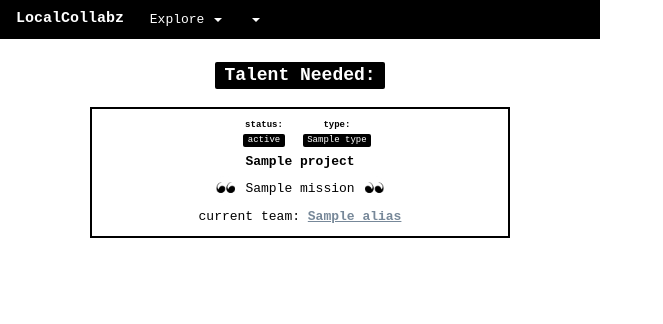
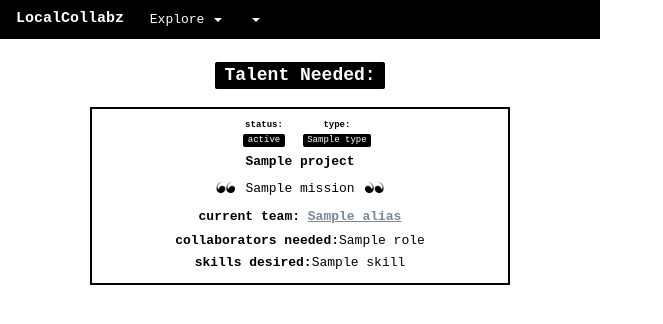
Before and after one commit to RoxanneTabuena/local_collabz, a Flask app: template flask_app/templates/feed.html in a window 1280 px wide. Shown: the top 324 px of the page, without its empty margins (0-663 px from the left). Run offline with Flask 3, Linux system fonts and the light colour scheme; the template is opened without the code that fills it: most values are stand-ins (such as "Sample title", 1, 10 or a date in 2020).

Commit message:
snapshot now displays roles needed

```diff
--- a/flask_app/templates/feed.html
+++ b/flask_app/templates/feed.html
@@ -107,11 +107,27 @@
                 <img src="{{ url_for('static',filename='img/icons/close_quote.png')}}" alt="close quotes icon" class="close quotes">
             </p>
             <div class="sect">
-                <p class="sect_title">current team:</p>
+                <p class="sect_title thic left">current team:</p>
                 {% for person in project.team: %}
                 <a href="/profile/{{ person.id }}" class="subtle_btn">{{ person.alias }}</a>
                 {% endfor %}
             </div>
+            {% if project.roles_needed: %}
+            <div class="pals space">
+                <p class="sect_title thic">collaborators needed:</p>
+                {% for role in project.roles_needed: %}
+                <p>{{ role.title }}</a>
+                {% endfor %}
+            </div>
+            {% endif %}
+            {% if project.skills_needed: %}
+            <div class="pals space">
+                <p class="sect_title thic">skills desired:</p>
+                {% for skill in project.skills_needed: %}
+                <p>{{ skill.title }}</a>
+                {% endfor %}
+            </div>
+            {% endif %}
         </button>
     </div>
     {% endif %}
```
Also changed, not shown: flask_app/models/role.py (+15 -0 lines).
